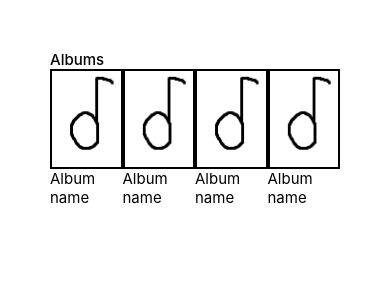
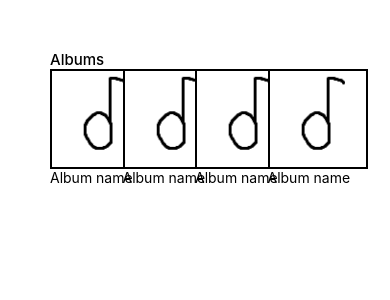
Before and after one commit to Obspogon/ALI_A1, a React Native app: screen / in a window 390 px wide. Shown: the top 300 px of the page. Built offline with nearby package versions, Linux system fonts and the light colour scheme.

Commit message:
move AlbumComponent to seprate class

```diff
--- /dev/null
+++ b/AlbumComponent.js
@@ -0,0 +1,24 @@
+import { StyleSheet, View, Image, Text } from "react-native";
+
+export default function AlbumComponent() {
+	return (
+		<View style={styles.albumComponent}>
+			<Image style={styles.albumImage} source={require("./assets/album.png")} />
+			<Text style={styles.text}>Album name</Text>
+		</View>
+	);
+}
+
+const styles = StyleSheet.create({
+	albumComponent: {
+		flex: 1,
+		flexDirection: "column",
+		flexWrap: "wrap",
+	},
+	albumImage: {
+		height: 100,
+		width: 100,
+		borderWidth: 2,
+		borderColor: "#000",
+	},
+});
--- a/App.js
+++ b/App.js
@@ -1,27 +1,16 @@
 import { StatusBar } from "expo-status-bar";
 import { StyleSheet, Text, View, Image } from "react-native";
+import AlbumComponent from "./AlbumComponent";
 
 export default function App() {
 	return (
 		<View style={styles.container}>
 			<Text style={[styles.header, styles.text]}>Albums</Text>
 			<View style={styles.albumLayout}>
-				<View style={styles.albumComponent}>
-					<Image style={styles.albumImage} source={require("./assets/album.png")} />
-					<Text style={styles.text}>Album name</Text>
-				</View>
-				<View style={styles.albumComponent}>
-					<Image style={styles.albumImage} source={require("./assets/album.png")} />
-					<Text style={styles.text}>Album name</Text>
-				</View>
-				<View style={styles.albumComponent}>
-					<Image style={styles.albumImage} source={require("./assets/album.png")} />
-					<Text style={styles.text}>Album name</Text>
-				</View>
-				<View style={styles.albumComponent}>
-					<Image style={styles.albumImage} source={require("./assets/album.png")} />
-					<Text style={styles.text}>Album name</Text>
-				</View>
+				<AlbumComponent />
+				<AlbumComponent />
+				<AlbumComponent />
+				<AlbumComponent />
 			</View>
 			<StatusBar style="auto" />
 		</View>
@@ -49,15 +38,4 @@ const styles = StyleSheet.create({
 		justifyContent: "space-between",
 		alignItems: "center",
 	},
-	albumComponent: {
-		flex: 1,
-		flexDirection: "column",
-		flexWrap: "wrap",
-	},
-	albumImage: {
-		height: 100,
-		width: "100%",
-		borderWidth: 2,
-		borderColor: "#000",
-	},
 });
```
